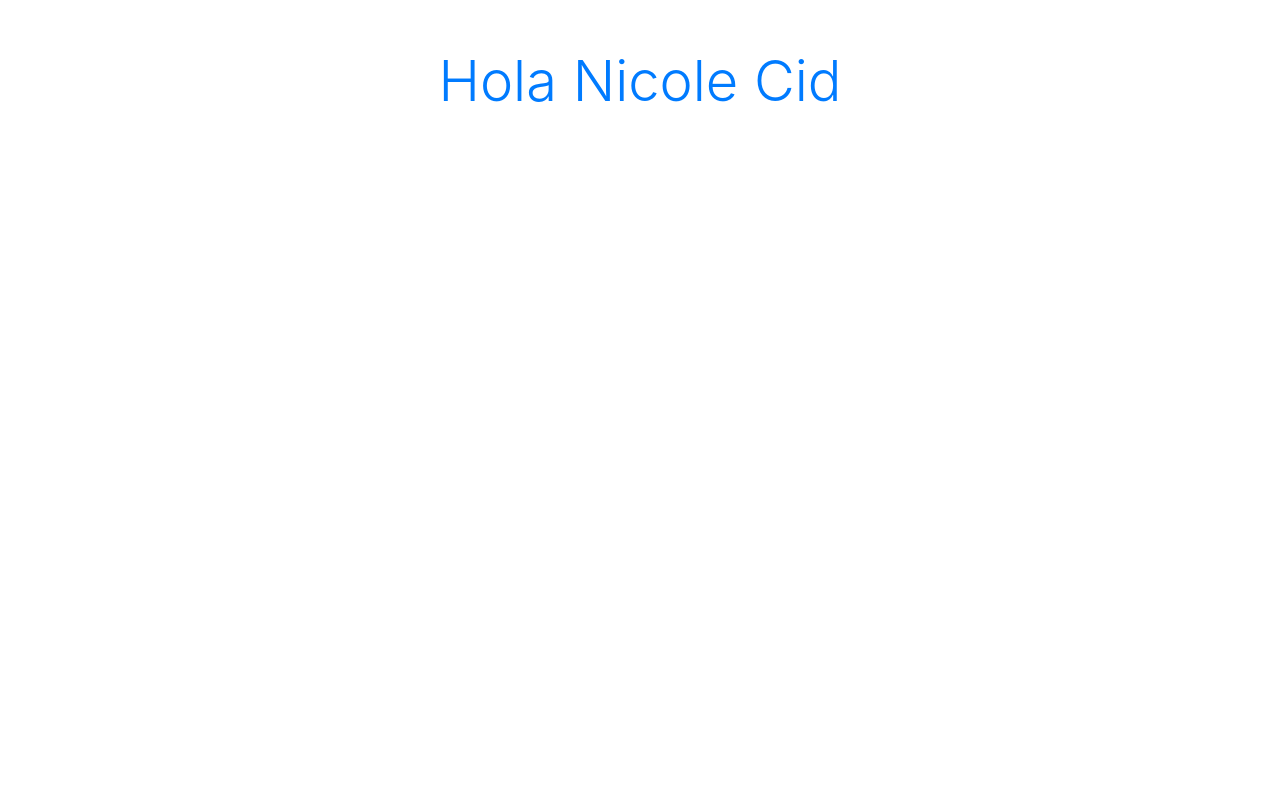
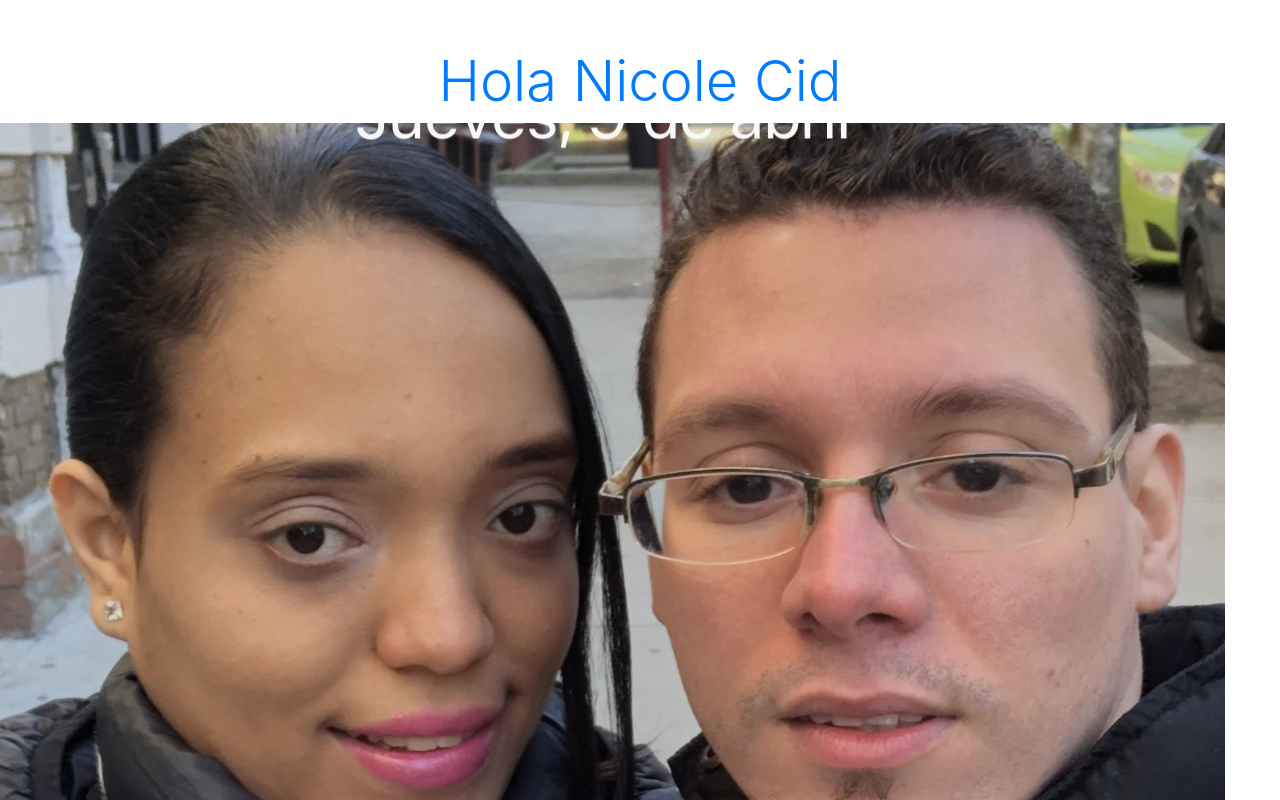
Before and after one commit to bernardocid27/bernardocid27.github.io, a plain HTML site: page index.html in a window 1280 px wide. Shown: the top 800 px of the page. Drawn offline with nearby package versions, Linux system fonts and the light colour scheme.

Commit message:
agrego imagen

```diff
--- a/index.html
+++ b/index.html
@@ -13,6 +13,8 @@
   <body>
     <!-- <h1 class="text-center mt-5 display-4 text-primary">Hello, world! con Github page</h1> -->
     <h2 class="text-center mt-5 display-4 text-primary">Hola Nicole Cid</h2>
+
+    <img src="images/foto1.jpg">
     <!-- Optional JavaScript -->
     <!-- jQuery first, then Popper.js, then Bootstrap JS -->
     <script src="https://code.jquery.com/jquery-3.5.1.slim.min.js" integrity="sha384-DfXdz2htPH0lsSSs5nCTpuj/zy4C+OGpamoFVy38MVBnE+IbbVYUew+OrCXaRkfj" crossorigin="anonymous"></script>
```
Also changed, not shown: images/foto1.jpg (added).
